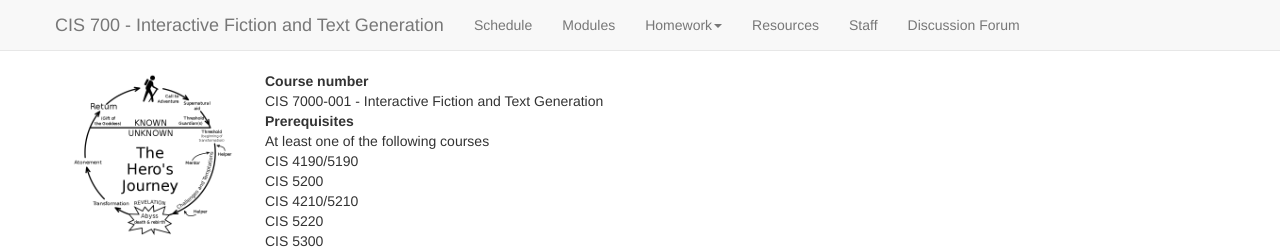
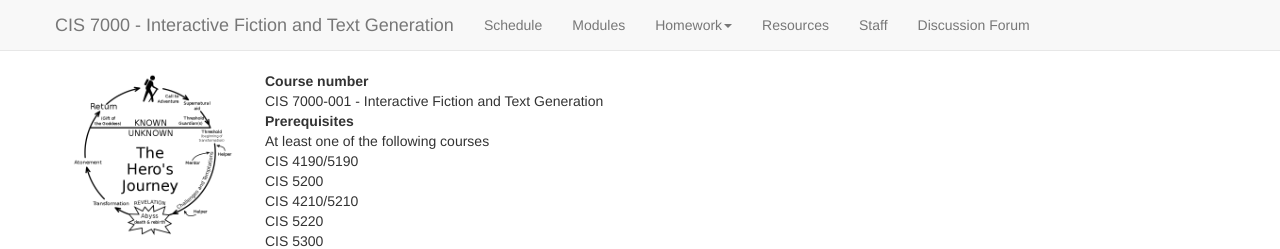
Before and after one commit to interactive-fiction-class/interactive-fiction-class.github.io, a Jekyll site: the page built from index.md, in a window 1280 px wide. Shown: the top 249 px of the page. Built offline with Jekyll 4.4.1, drawn with Linux system fonts in a browser that asks for light colours; nearby versions of some CDN libraries; a script that is not in the unit is left out.

Commit message:
Update default.html

```diff
--- a/_layouts/default.html
+++ b/_layouts/default.html
@@ -54,8 +54,8 @@
             <span class="icon-bar"></span>
           </button>
           <ul class="nav navbar-nav">
-            <div class="hidden-sm hidden-xs"><li id="main-page"><a href="{{ site.baseurl }}/index.html" class="navbar-brand">CIS 700 - Interactive Fiction and Text Generation</a></li></div>
-            <div class="visible-sm visible-xs"><li id="main-page"><a href="{{ site.baseurl }}/index.html" class="navbar-brand">CIS 700</a></li></div>
+            <div class="hidden-sm hidden-xs"><li id="main-page"><a href="{{ site.baseurl }}/index.html" class="navbar-brand">CIS 7000 - Interactive Fiction and Text Generation</a></li></div>
+            <div class="visible-sm visible-xs"><li id="main-page"><a href="{{ site.baseurl }}/index.html" class="navbar-brand">CIS 7000</a></li></div>
           </ul>
         </div>
         <nav class="collapse navbar-collapse" role="navigation">
```
